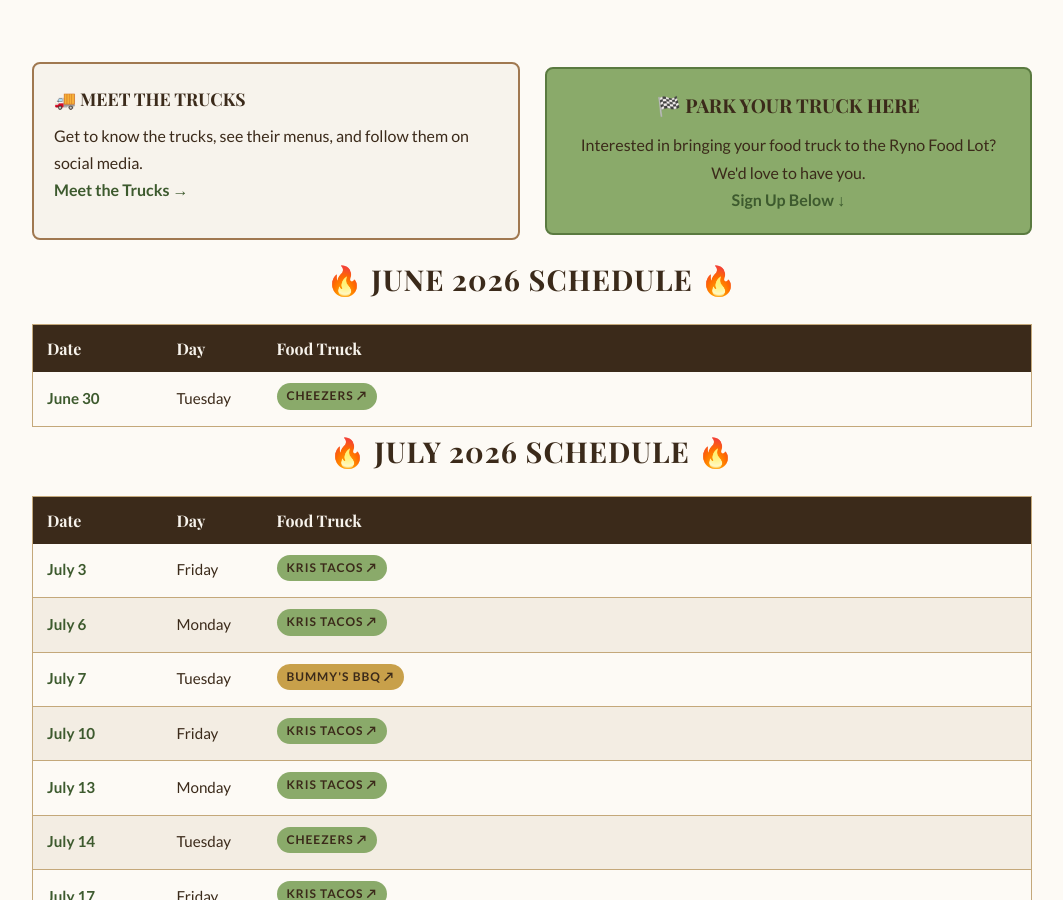
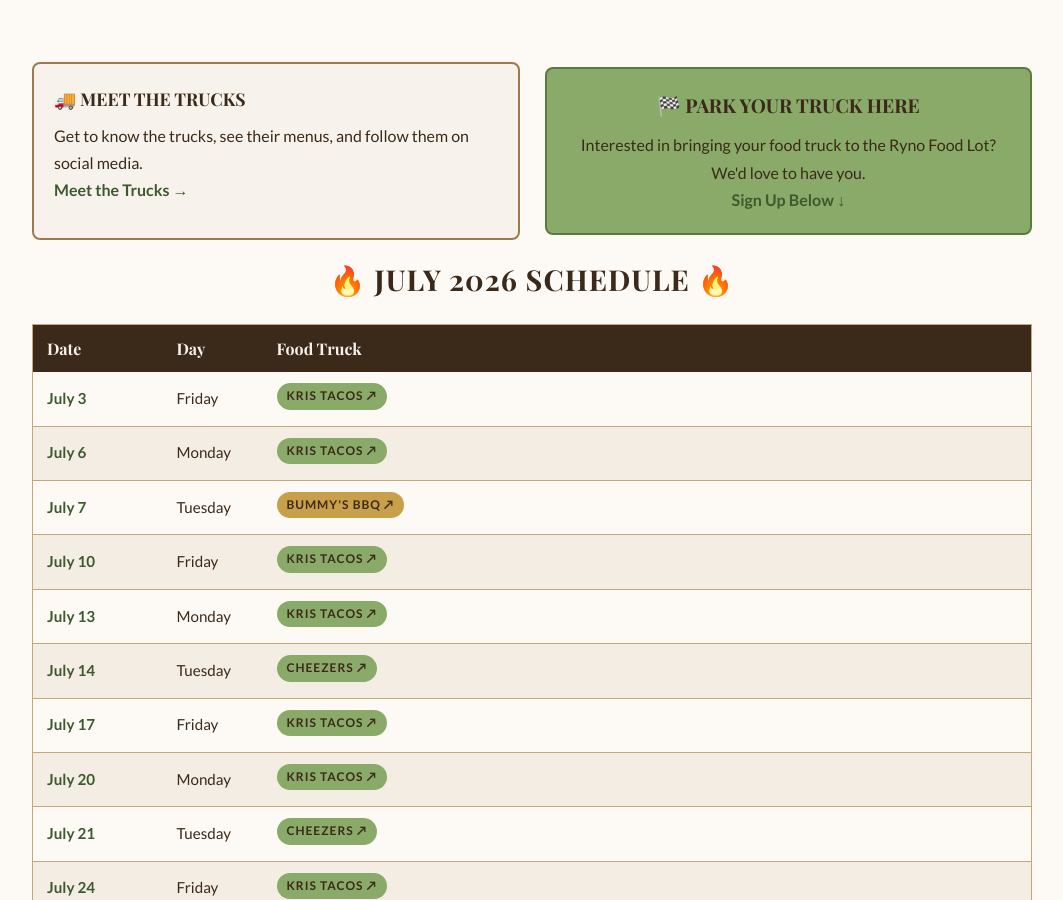
Before and after one commit to blueearthcommunitymarket/blueearthcommunitymarket.github.io, a Jekyll site: the page built from ryno-food-lot/index.html, in a window 1280 px wide and 900 px high, scrolled down 351 px. Shown: the whole window, without its empty margins (108-1171 px from the left). Built offline with Jekyll 4.4.1, drawn with Linux system fonts in a browser that asks for light colours; some web fonts are replaced.

Commit message:
food-lot: remove past dates (auto-cleanup 2026-06-30)

```diff
--- a/ryno-food-lot/index.html
+++ b/ryno-food-lot/index.html
@@ -217,17 +217,7 @@ description: Complete food truck schedule for the Ryno Food Lot in Blue Earth, M
 
 
 
-        <h2>🔥 JUNE 2026 SCHEDULE 🔥</h2>
 
-        <table class="racing-table">
-            <thead>
-                <tr><th style="width:130px;">Date</th><th style="width:100px;">Day</th><th>Food Truck</th></tr>
-            </thead>
-            <tbody>
-
-                <tr><td class="race-date">June 30</td><td>Tuesday</td><td><span class="tag"><a href="https://www.facebook.com/share/1CZyABySqK/?mibextid=wwXIfr" target="_blank" rel="noopener" style="color:inherit;text-decoration:none;">Cheezers ↗</a></span></td></tr>
-            </tbody>
-        </table>
 
         <h2>🔥 JULY 2026 SCHEDULE 🔥</h2>
 
```
